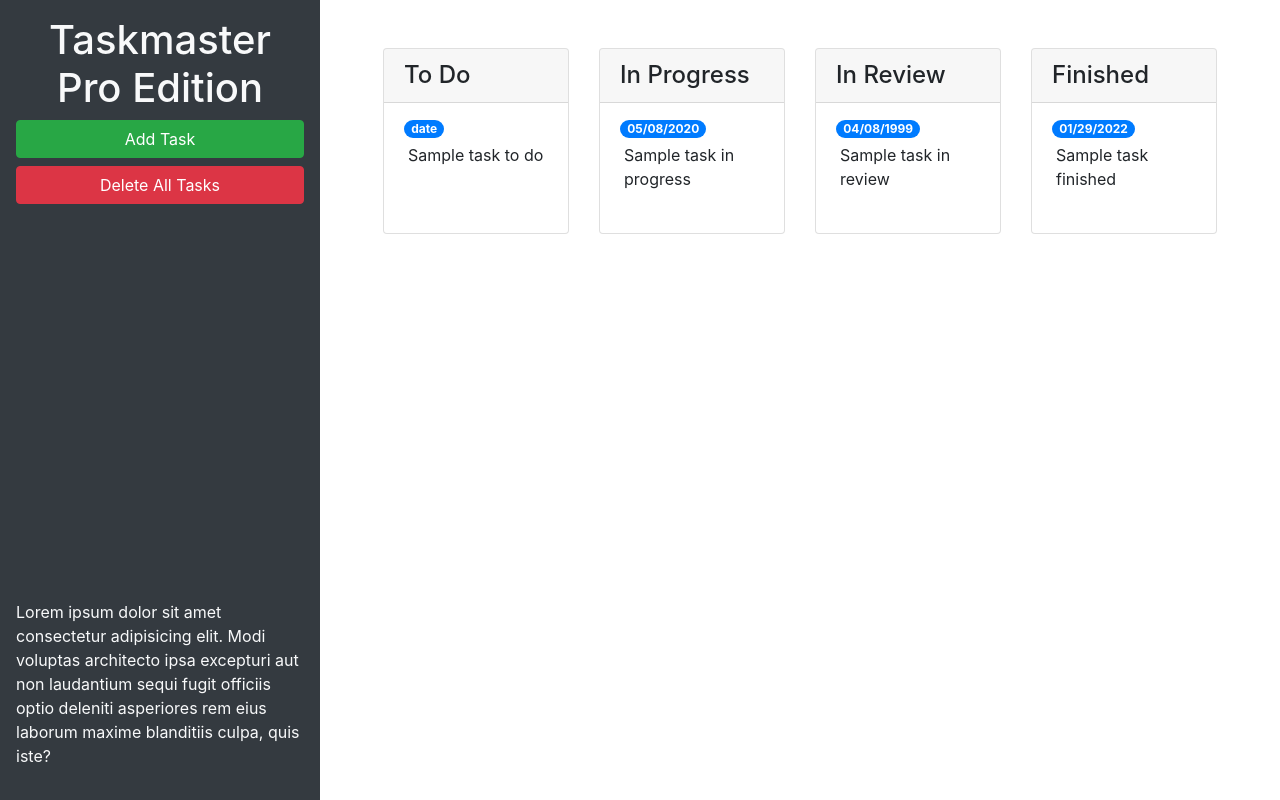
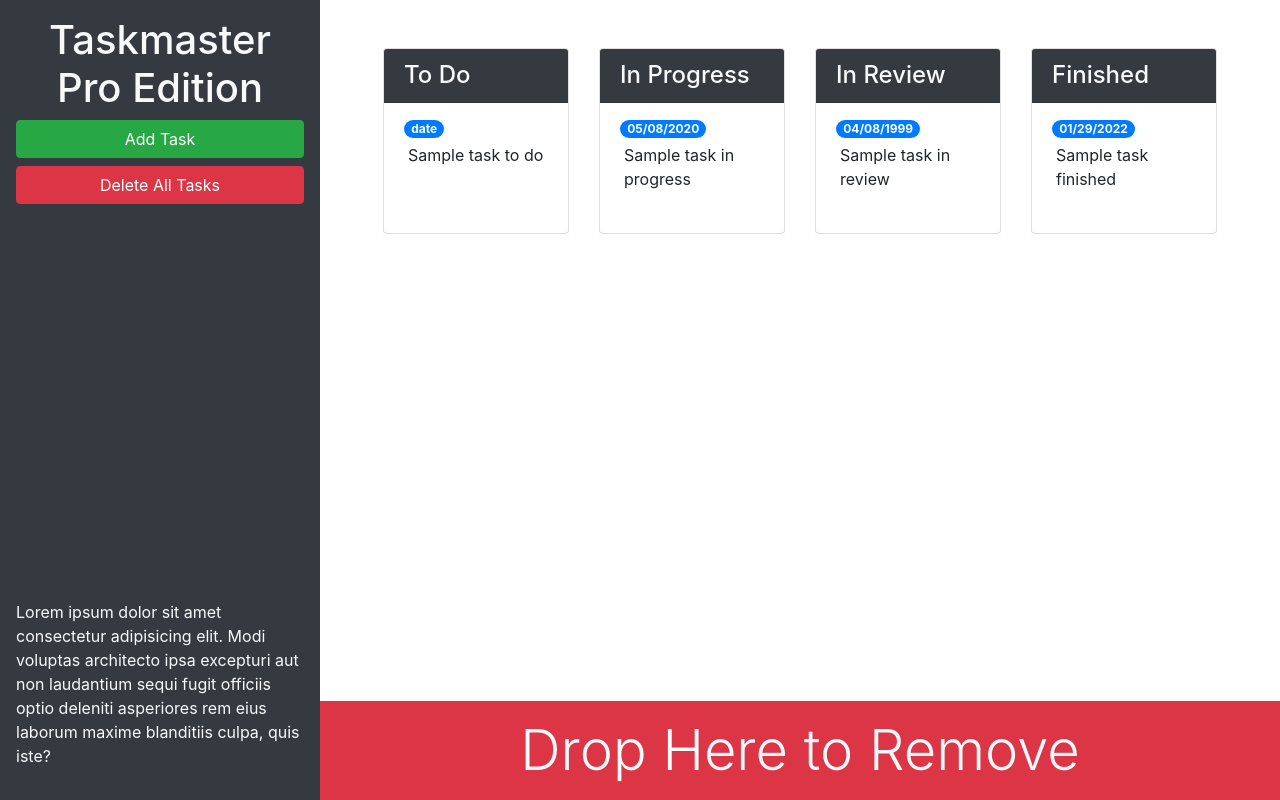
Before and after one commit to petehodnefield/taskmaster-pro, a plain HTML site: page index.html in a window 1280 px wide. Drawn offline with nearby package versions, Linux system fonts and the light colour scheme.

Commit message:
trash feature

```diff
--- a/index.html
+++ b/index.html
@@ -15,7 +15,7 @@
   <body>
     <div class="row min-vh-100 no-gutters">
       <header
-        class="col-12 col-lg-3 bg-dark text-light d-flex flex-column p-4 p-lg-3"
+        class="col-12 col-lg-3 bg-dark text-light sticky-top d-flex flex-column p-4 p-lg-3"
       >
         <h1 class="text-center">Taskmaster Pro Edition</h1>
         <button
@@ -29,19 +29,19 @@
         <button id="remove-tasks" class="btn btn-block btn-danger">
           Delete All Tasks
         </button>
-        <p class="mt-auto">
+        <p class="mt-auto d-none d-lg-block">
           Lorem ipsum dolor sit amet consectetur adipisicing elit. Modi voluptas
           architecto ipsa excepturi aut non laudantium sequi fugit officiis
           optio deleniti asperiores rem eius laborum maxime blanditiis culpa,
           quis iste?
         </p>
       </header>
-      <main class="col-12 col-lg-9">
+      <main class="col-12 col-lg-9 d-flex flex-column">
         <div class="m-5 row justify-content-around">
           <!-- ToDo Begin -->
           <div class="col-12 col-md-6 col-xl-3 mb-3">
             <div class="card">
-              <h4 class="card-header">To Do</h4>
+              <h4 class="card-header bg-dark text-light">To Do</h4>
               <ul id="list-toDo" class="list-group list-group-flush">
                 <li class="list-group-item">
                   <span class="badge badge-primary badge-pill">date</span>
@@ -54,7 +54,7 @@
           <!-- In Progress Begin -->
           <div class="col-12 col-md-6 col-xl-3 mb-3">
             <div class="card">
-              <h4 class="card-header">In Progress</h4>
+              <h4 class="card-header bg-dark text-light">In Progress</h4>
               <ul id="list-inProgress" class="list-group list-group-flush">
                 <li class="list-group-item">
                   <span class="badge badge-primary badge-pill">
@@ -69,7 +69,7 @@
           <!-- In Review Start -->
           <div class="col-12 col-md-6 col-xl-3 mb-3">
             <div class="card">
-              <h4 class="card-header">In Review</h4>
+              <h4 class="card-header bg-dark text-light">In Review</h4>
               <ul id="list-inReview" class="list-group list-group-flush">
                 <li class="list-group-item">
                   <span class="badge badge-primary badge-pill">
@@ -84,7 +84,7 @@
           <!-- Finished Start -->
           <div class="col-12 col-md-6 col-xl-3 mb-3">
             <div class="card">
-              <h4 class="card-header">Finished</h4 class="card-header">
+              <h4 class="card-header bg-dark text-light">Finished</h4 class="card-header">
               <ul id="list-finished" class="list-group list-group-flush">
                 <li class="list-group-item">
                   <span class="badge badge-primary badge-pill">
@@ -98,6 +98,13 @@
           <!-- Finished End -->
         </div>
         <!-- Task columns row end -->
+
+        <!-- Drop Here to Remove Start -->
+        <div id="trash" class="mt-auto">
+          <div class="text-center text-light bg-danger p-3 w-100 display-4">
+            Drop Here to Remove
+          </div>
+        </div>
       </main>
     </div>
 
```
